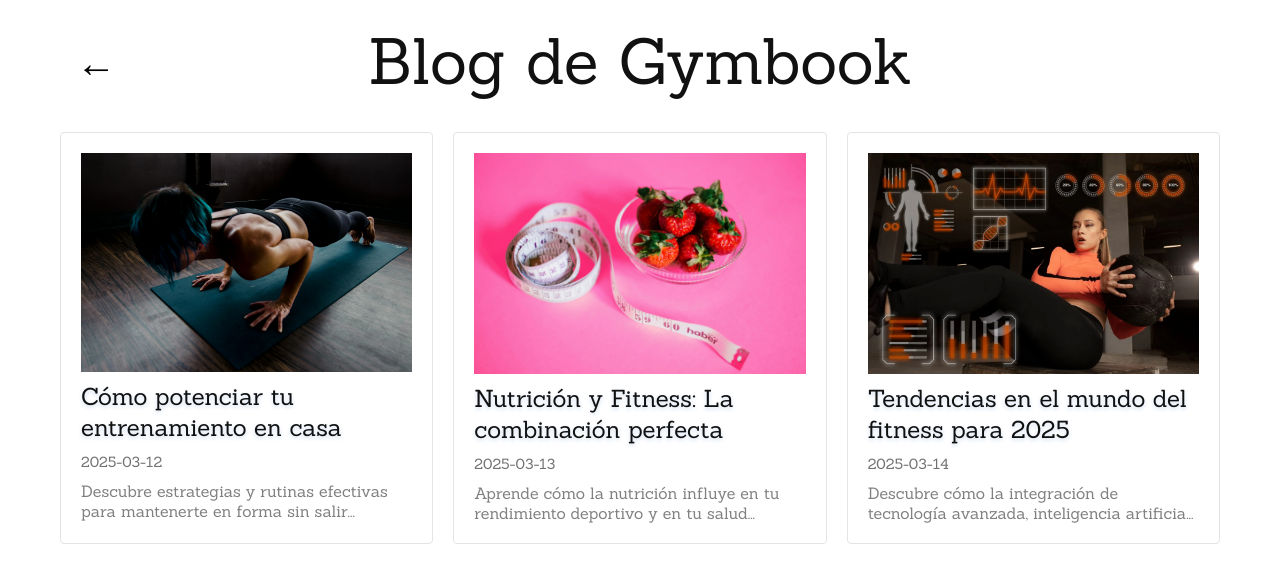
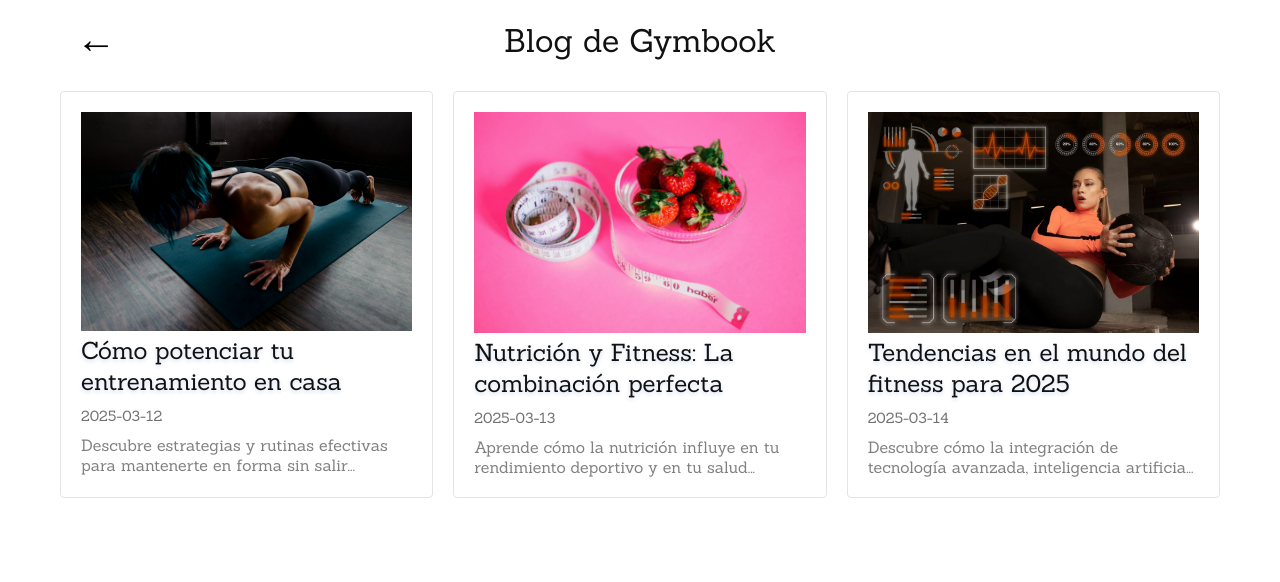
Before and after one commit to jsmblog/gym-book-news, a React (Vite) app: page /blog in a window 1280 px wide. Shown: the top 582 px of the page. Built offline with nearby package versions, Linux system fonts and the light colour scheme.

Commit message:
[FIXED] component app

```diff
--- a/src/App.jsx
+++ b/src/App.jsx
@@ -12,7 +12,7 @@ function App() {
       <Routes>
         <Route path="/" element={<Landing />} />
         <Route path="*" element={<PageNotFound/>} />
-        <Route path="/blog" element={<h1><Blog/></h1>} />
+        <Route path="/blog" element={<Blog/>} />
         <Route path='/historial' element={<Historial/>} />
         <Route path='/blog/:post' element={<BlogPost/>} />
       </Routes>
--- a/src/Styles/stylesBlog.css
+++ b/src/Styles/stylesBlog.css
@@ -14,7 +14,7 @@
 
   .back-button {
     position: absolute;
-    top: 2rem;
+    top: .5rem;
     font-size: 2.5rem;
   }
   .blog-posts {
```
